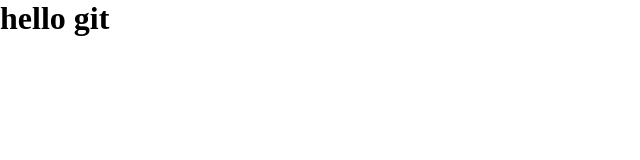
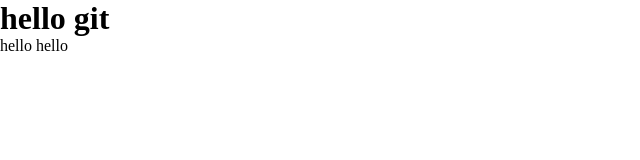
Before and after one commit to YanaKOR/git--course, a plain HTML site: page index.html in a window 1280 px wide. Shown: the full height of the page, 0-640 px from the left. Drawn offline with Linux system fonts and the light colour scheme.

Commit message:
second commit

```diff
--- a/index.html
+++ b/index.html
@@ -15,6 +15,9 @@
 
 <body>
     <h1>hello git</h1>
+    <p>
+        hello hello
+    </p>
     <script src="script.js"></script>
 </body>
 
```
